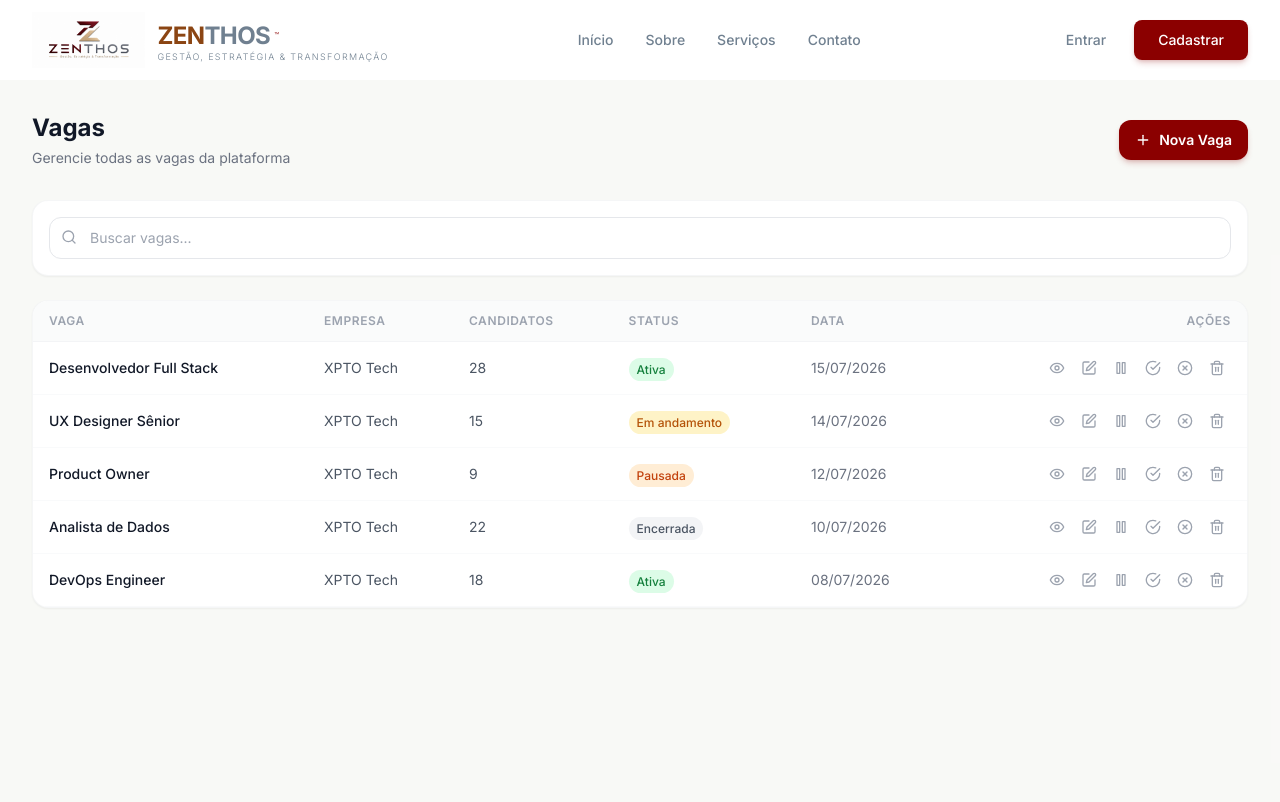
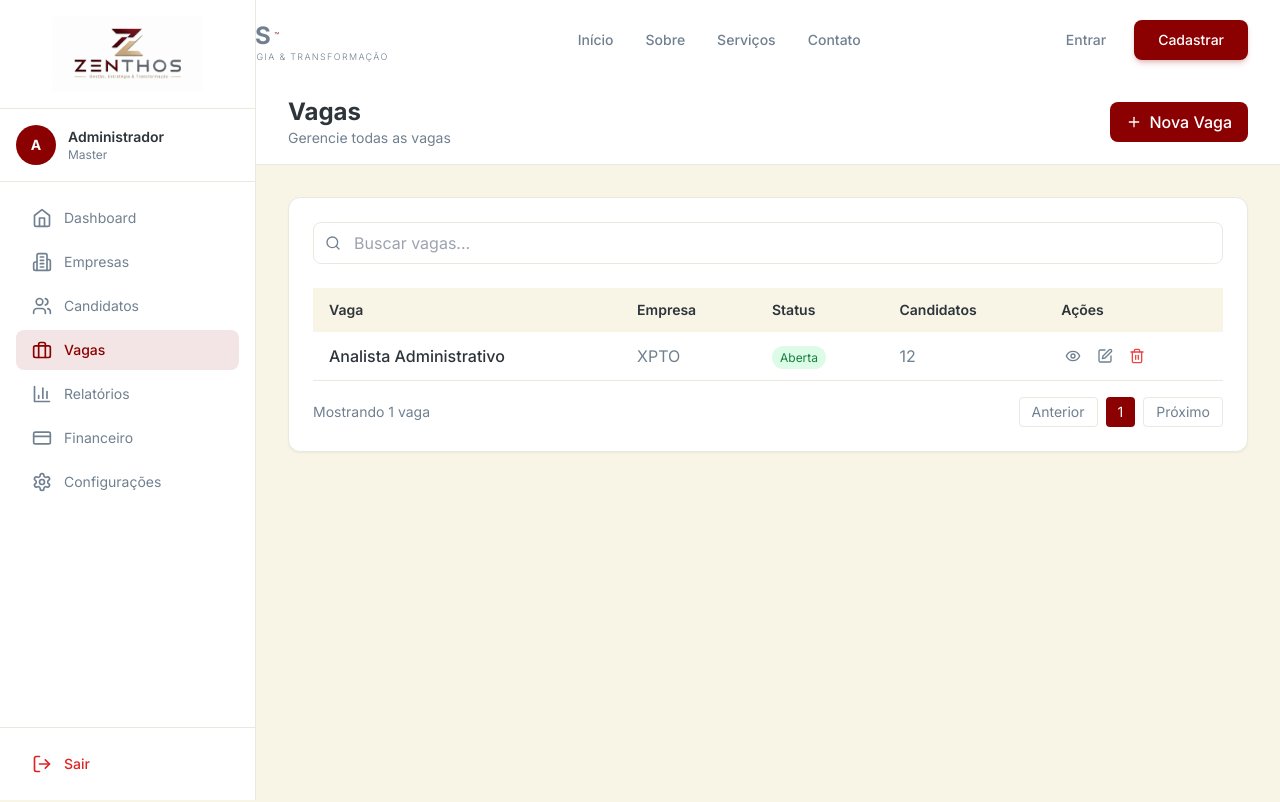
Before and after one commit to trivoroficial/consult_recruit, a Next.js app: page /admin/vagas in a window 1280 px wide. Shown: the top 802 px of the page. Built offline with nearby package versions, Linux system fonts and the light colour scheme; sample sign-in values are in the browser's storage; a web font is replaced by a local one.

Commit message:
Refactor AdminVagas component layout and functionality

```diff
--- a/src/app/(dashboard)/admin/vagas/page.tsx
+++ b/src/app/(dashboard)/admin/vagas/page.tsx
@@ -1,129 +1,80 @@
 'use client'
 
-import { useState } from 'react'
-import Link from 'next/link'
-import { Plus, Search, Eye, Edit, Trash2, CheckCircle, XCircle, Pause } from 'lucide-react'
-
-const vagas = [
-  { id: 1, titulo: 'Desenvolvedor Full Stack', empresa: 'XPTO Tech', candidatos: 28, status: 'Ativa', data: '15/07/2026' },
-  { id: 2, titulo: 'UX Designer Sênior', empresa: 'XPTO Tech', candidatos: 15, status: 'Em andamento', data: '14/07/2026' },
-  { id: 3, titulo: 'Product Owner', empresa: 'XPTO Tech', candidatos: 9, status: 'Pausada', data: '12/07/2026' },
-  { id: 4, titulo: 'Analista de Dados', empresa: 'XPTO Tech', candidatos: 22, status: 'Encerrada', data: '10/07/2026' },
-  { id: 5, titulo: 'DevOps Engineer', empresa: 'XPTO Tech', candidatos: 18, status: 'Ativa', data: '08/07/2026' }
-]
+import { SidebarAdmin } from '@/components/dashboard/SidebarAdmin'
+import { DashboardFooter } from '@/components/dashboard/DashboardFooter'
+import { Briefcase, Plus, Search, Edit, Trash2, Eye } from 'lucide-react'
 
 export default function AdminVagas() {
-  const [searchTerm, setSearchTerm] = useState('')
+  return (
+    <div className="min-h-screen bg-[#F8F4E6] flex flex-col">
+      <SidebarAdmin />
 
-  const filtered = vagas.filter(v =>
-    v.titulo.toLowerCase().includes(searchTerm.toLowerCase()) ||
-    v.empresa.toLowerCase().includes(searchTerm.toLowerCase())
-  )
-
-  const getStatusColor = (status: string) => {
-    switch(status) {
-      case 'Ativa': return 'bg-green-100 text-green-700'
-      case 'Em andamento': return 'bg-yellow-100 text-yellow-700'
-      case 'Pausada': return 'bg-orange-100 text-orange-700'
-      case 'Encerrada': return 'bg-gray-100 text-gray-600'
-      default: return 'bg-gray-100 text-gray-600'
-    }
-  }
-
-  return (
-    <div className="min-h-screen bg-gray-50/80">
-      <div className="max-w-7xl mx-auto px-4 sm:px-6 lg:px-8 py-8">
-
-        {/* ===== HEADER ===== */}
-        <div className="flex flex-col sm:flex-row sm:items-center justify-between gap-4 mb-8">
+      <div className="flex-1 ml-64 flex flex-col min-h-screen">
+        <header className="bg-white border-b border-[#E8EAE0] px-8 py-4 flex items-center justify-between">
           <div>
-            <h1 className="text-2xl font-bold text-gray-900">Vagas</h1>
-            <p className="text-sm text-gray-500 mt-1">Gerencie todas as vagas da plataforma</p>
+            <h1 className="text-2xl font-bold text-[#2D343A]">Vagas</h1>
+            <p className="text-sm text-[#708090]">Gerencie todas as vagas</p>
           </div>
-          <Link href="/admin/vagas/nova">
-            <button className="px-4 py-2.5 text-sm font-semibold text-white bg-[#8B0000] rounded-xl hover:bg-[#700000] transition shadow-md shadow-[#8B0000]/20 flex items-center gap-2">
+          <button className="px-4 py-2 bg-[#8B0000] text-white rounded-lg hover:bg-[#700000] transition font-medium flex items-center gap-2">
             <Plus className="h-4 w-4" />
             Nova Vaga
           </button>
-          </Link>
-        </div>
+        </header>
 
-        {/* ===== BUSCA ===== */}
-        <div className="bg-white rounded-2xl border border-gray-100/80 p-4 shadow-sm mb-6">
-          <div className="relative">
-            <Search className="absolute left-3 top-3 h-4 w-4 text-gray-400" />
+        <div className="flex-1 p-8">
+          <div className="bg-white rounded-xl shadow-sm border border-[#E8EAE0] p-6">
+            <div className="flex items-center gap-4 mb-6">
+              <div className="flex-1 relative">
+                <Search className="absolute left-3 top-1/2 -translate-y-1/2 h-4 w-4 text-[#708090]" />
                 <input
                   type="text"
                   placeholder="Buscar vagas..."
-              className="w-full px-4 py-2.5 pl-10 text-sm border border-gray-200 rounded-xl focus:border-[#8B0000] focus:ring-2 focus:ring-[#8B0000]/20 outline-none transition"
-              value={searchTerm}
-              onChange={(e) => setSearchTerm(e.target.value)}
+                  className="w-full pl-10 pr-4 py-2 border border-[#E8EAE0] rounded-lg focus:outline-none focus:ring-2 focus:ring-[#8B0000]"
                 />
               </div>
             </div>
 
-        {/* ===== TABELA ===== */}
-        <div className="bg-white rounded-2xl border border-gray-100/80 shadow-sm overflow-hidden">
             <div className="overflow-x-auto">
               <table className="w-full">
-              <thead>
-                <tr className="bg-gray-50/80 border-b border-gray-100">
-                  <th className="text-left py-3 px-4 text-xs font-semibold text-gray-400 uppercase tracking-wider">Vaga</th>
-                  <th className="text-left py-3 px-4 text-xs font-semibold text-gray-400 uppercase tracking-wider">Empresa</th>
-                  <th className="text-left py-3 px-4 text-xs font-semibold text-gray-400 uppercase tracking-wider">Candidatos</th>
-                  <th className="text-left py-3 px-4 text-xs font-semibold text-gray-400 uppercase tracking-wider">Status</th>
-                  <th className="text-left py-3 px-4 text-xs font-semibold text-gray-400 uppercase tracking-wider">Data</th>
-                  <th className="text-right py-3 px-4 text-xs font-semibold text-gray-400 uppercase tracking-wider">Ações</th>
+                <thead className="bg-[#F8F4E6]">
+                  <tr>
+                    <th className="text-left py-3 px-4 text-sm font-semibold text-[#2D343A]">Vaga</th>
+                    <th className="text-left py-3 px-4 text-sm font-semibold text-[#2D343A]">Empresa</th>
+                    <th className="text-left py-3 px-4 text-sm font-semibold text-[#2D343A]">Status</th>
+                    <th className="text-left py-3 px-4 text-sm font-semibold text-[#2D343A]">Candidatos</th>
+                    <th className="text-left py-3 px-4 text-sm font-semibold text-[#2D343A]">Ações</th>
                   </tr>
                 </thead>
                 <tbody>
-                {filtered.map((vaga) => (
-                  <tr key={vaga.id} className="border-b border-gray-50 hover:bg-gray-50/50 transition">
-                    <td className="py-3 px-4 text-sm font-medium text-gray-900">{vaga.titulo}</td>
-                    <td className="py-3 px-4 text-sm text-gray-600">{vaga.empresa}</td>
-                    <td className="py-3 px-4 text-sm text-gray-600">{vaga.candidatos}</td>
+                  <tr className="border-b border-[#E8EAE0]">
+                    <td className="py-3 px-4 font-medium text-[#2D343A]">Analista Administrativo</td>
+                    <td className="py-3 px-4 text-[#708090]">XPTO</td>
+                    <td className="py-3 px-4"><span className="px-2 py-1 bg-green-100 text-green-700 rounded-full text-xs">Aberta</span></td>
+                    <td className="py-3 px-4 text-[#708090]">12</td>
                     <td className="py-3 px-4">
-                      <span className={`text-xs font-medium px-2 py-1 rounded-full ${getStatusColor(vaga.status)}`}>
-                        {vaga.status}
-                      </span>
-                    </td>
-                    <td className="py-3 px-4 text-sm text-gray-500">{vaga.data}</td>
-                    <td className="py-3 px-4 text-right">
-                      <div className="flex items-center justify-end gap-1">
-                        <button className="p-1.5 text-gray-400 hover:text-blue-600 rounded-lg hover:bg-blue-50 transition">
-                          <Eye className="h-4 w-4" />
-                        </button>
-                        <button className="p-1.5 text-gray-400 hover:text-[#8B0000] rounded-lg hover:bg-[#8B0000]/10 transition">
-                          <Edit className="h-4 w-4" />
-                        </button>
-                        <button className="p-1.5 text-gray-400 hover:text-orange-600 rounded-lg hover:bg-orange-50 transition">
-                          <Pause className="h-4 w-4" />
-                        </button>
-                        <button className="p-1.5 text-gray-400 hover:text-green-600 rounded-lg hover:bg-green-50 transition">
-                          <CheckCircle className="h-4 w-4" />
-                        </button>
-                        <button className="p-1.5 text-gray-400 hover:text-red-600 rounded-lg hover:bg-red-50 transition">
-                          <XCircle className="h-4 w-4" />
-                        </button>
-                        <button className="p-1.5 text-gray-400 hover:text-red-600 rounded-lg hover:bg-red-50 transition">
-                          <Trash2 className="h-4 w-4" />
-                        </button>
+                      <div className="flex gap-2">
+                        <button className="p-1 hover:bg-[#F8F4E6] rounded"><Eye className="h-4 w-4 text-[#708090]" /></button>
+                        <button className="p-1 hover:bg-[#F8F4E6] rounded"><Edit className="h-4 w-4 text-[#708090]" /></button>
+                        <button className="p-1 hover:bg-[#F8F4E6] rounded"><Trash2 className="h-4 w-4 text-red-500" /></button>
                       </div>
                     </td>
                   </tr>
-                ))}
-                {filtered.length === 0 && (
-                  <tr>
-                    <td colSpan={6} className="text-center py-8 text-gray-400 text-sm">
-                      Nenhuma vaga encontrada
-                    </td>
-                  </tr>
-                )}
                 </tbody>
               </table>
             </div>
+
+            <div className="flex items-center justify-between mt-4 text-sm text-[#708090]">
+              <p>Mostrando 1 vaga</p>
+              <div className="flex gap-2">
+                <button className="px-3 py-1 border border-[#E8EAE0] rounded hover:bg-[#F8F4E6]">Anterior</button>
+                <button className="px-3 py-1 bg-[#8B0000] text-white rounded">1</button>
+                <button className="px-3 py-1 border border-[#E8EAE0] rounded hover:bg-[#F8F4E6]">Próximo</button>
+              </div>
+            </div>
+          </div>
         </div>
 
+        <DashboardFooter />
       </div>
     </div>
   )
```
Lines whose indentation alone changed are shown as unchanged.
